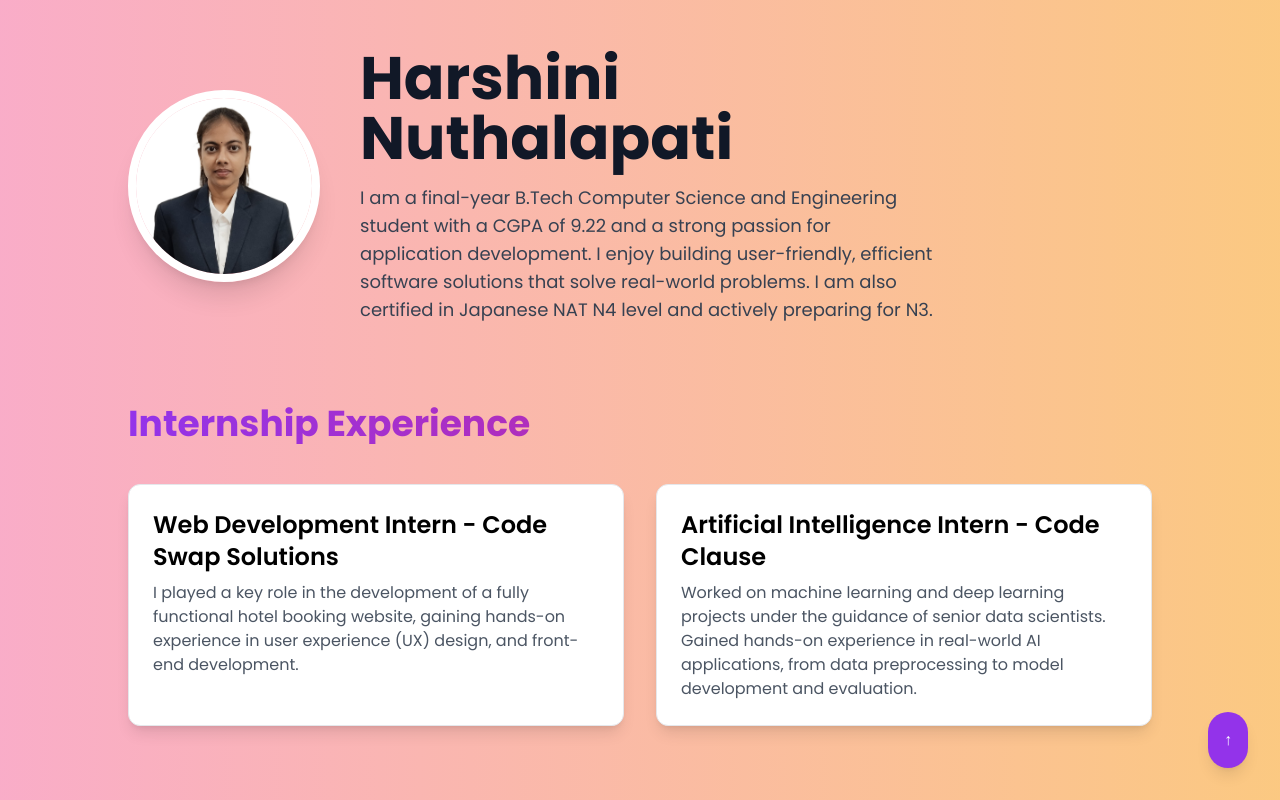
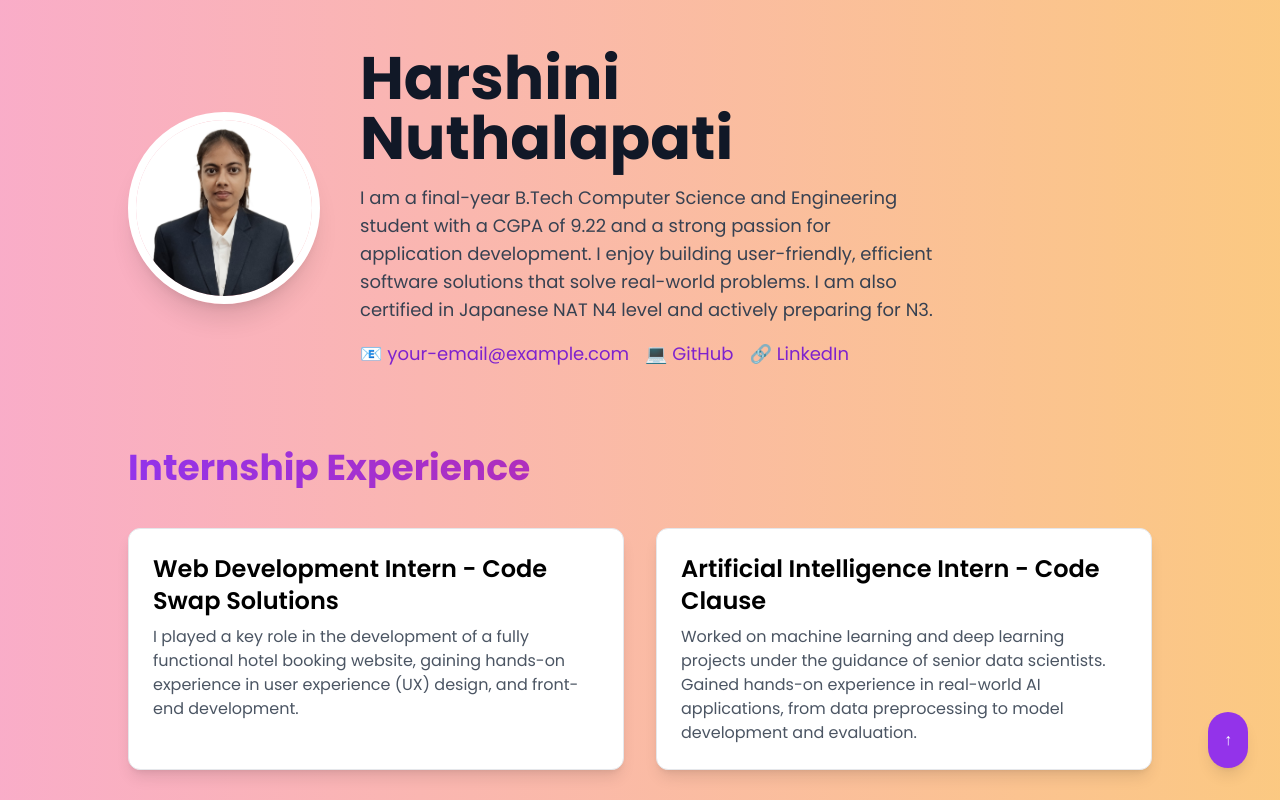
Before and after one commit to harshininuthalapati/my-portfolio, a React (Create React App) app: page / in a window 1280 px wide. Shown: the top 800 px of the page. Built offline with nearby package versions, Linux system fonts and the light colour scheme.

Commit message:
Added LinkedIn, GitHub, and Email links to portfolio

```diff
--- a/src/components/Portfolio.js
+++ b/src/components/Portfolio.js
@@ -83,6 +83,15 @@ export default function Portfolio() {
             solutions that solve real-world problems. I am also certified in
             Japanese NAT N4 level and actively preparing for N3.
           </p>
+          <div className="mt-4 flex flex-wrap justify-center md:justify-start gap-4 text-purple-700 text-lg font-medium">
+            <a href="mailto:harshini.3k3@gmail.com" className="hover:underline">📧 your-email@example.com</a>
+            <a href="https://github.com/harshininuthalapati" target="_blank" rel="noopener noreferrer" className="hover:underline">
+              💻 GitHub
+            </a>
+            <a href="https://www.linkedin.com/in/harshini-nuthalapati-35a932241/" target="_blank" rel="noopener noreferrer" className="hover:underline">
+              🔗 LinkedIn
+            </a>
+          </div>
         </div>
       </section>
 
```
